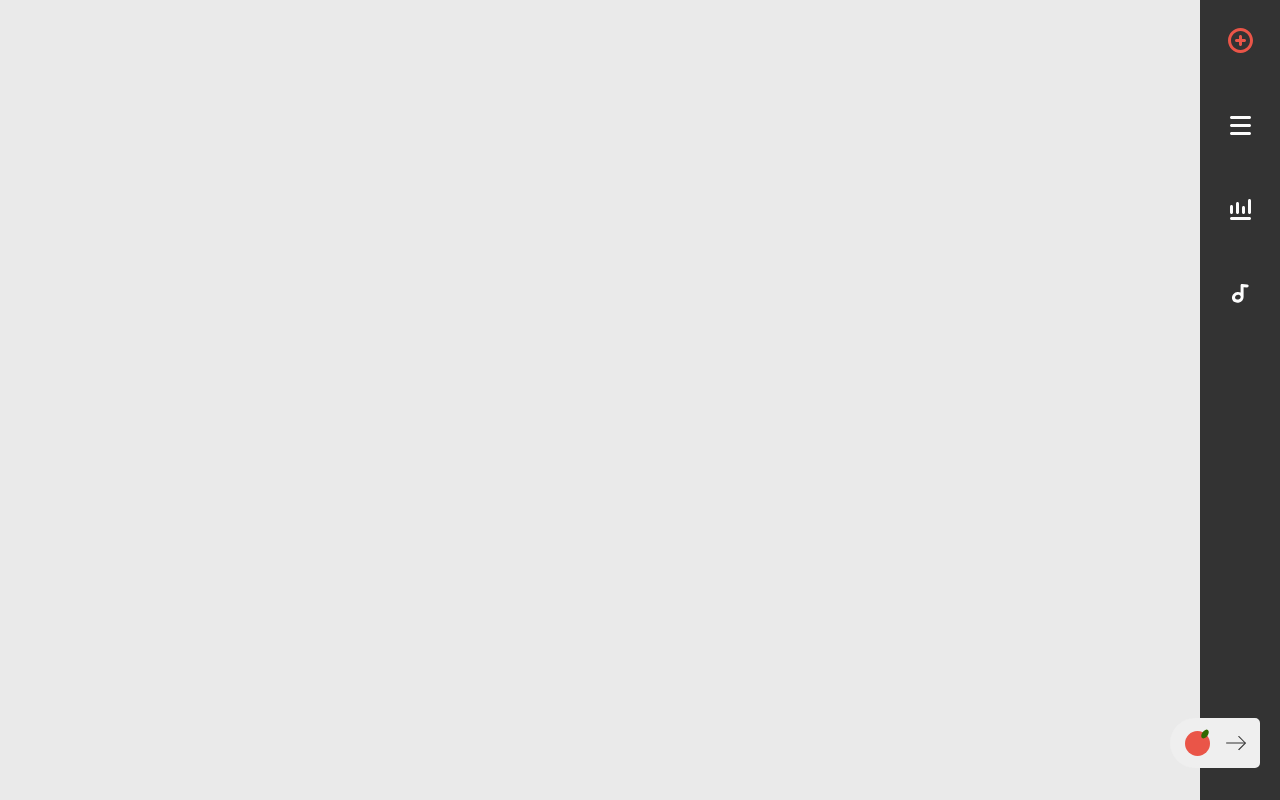
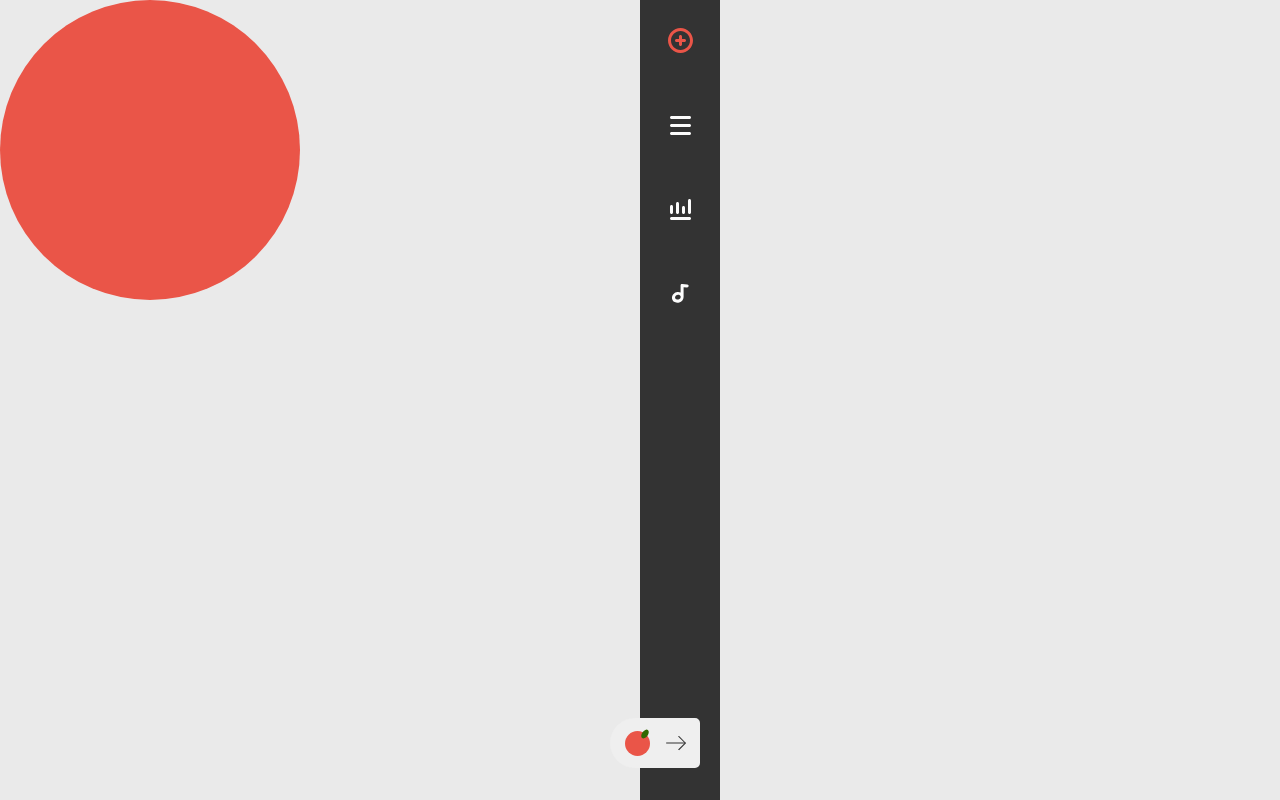
Before and after one commit to lyaui/f2e_pomodoro-clock, a React (Create React App) app: page / in a window 1280 px wide. Built offline with nearby package versions, Linux system fonts and the light colour scheme.

Commit message:
set isMenuVisible context

```diff
--- a/src/App.js
+++ b/src/App.js
@@ -1,13 +1,12 @@
+import { IsMenuVisibleProvider } from './context/isMenuVisibleContext';
 import TimerPanel from './components/TimerPanel';
 import Menu from './components/Menu';
 
-function App() {
-  return (
-    <>
-      <TimerPanel></TimerPanel>
-      <Menu></Menu>
-    </>
-  );
-}
+const App = () => (
+  <IsMenuVisibleProvider>
+    <TimerPanel></TimerPanel>
+    <Menu></Menu>
+  </IsMenuVisibleProvider>
+);
 
 export default App;
--- a/src/GlobalStyle.js
+++ b/src/GlobalStyle.js
@@ -38,6 +38,10 @@ export const GlobalStyle = createGlobalStyle`
     background-color:var(--light-gray-500);
   }
 
+  #root {
+    display:flex
+  }
+
   button {
     width: 100%;
     outline:none;
--- a/src/components/Menu/index.js
+++ b/src/components/Menu/index.js
@@ -47,7 +47,6 @@ const Menu = () => {
         activeItem={selectedPanel}
         handleToggleMenuBtn={handleToggleMenuBtn}
         handleMenuBtnClick={handleMenuBtnClick}
-        handleToggleMenuBtn={handleToggleMenuBtn}
       ></MenuBar>
       {isMenuVisible && (
         <MenuContainer title={selectedPanel}>{renderPanelsComponents()}</MenuContainer>
--- a/src/components/Menu/style.js
+++ b/src/components/Menu/style.js
@@ -5,6 +5,6 @@ export const Container = styled.div`
   max-width: ${(props) => (props.isMenuVisible ? '50%' : '80px')};
   height: 100vh;
   background-color: var(--dark-gray-500);
-  margin-left: auto;
+
   transition: var(--transition);
 `;
--- a/src/components/TimerPanel/Welcome/index.js
+++ b/src/components/TimerPanel/Welcome/index.js
@@ -0,0 +1,8 @@
+import React from 'react';
+import { Graph } from './style';
+
+const Welcome = () => {
+  return <Graph></Graph>;
+};
+
+export default Welcome;
--- /dev/null
+++ b/src/components/TimerPanel/Welcome/style.js
@@ -0,0 +1,8 @@
+import styled from 'styled-components/macro';
+
+export const Graph = styled.div`
+  width: 300px;
+  height: 300px;
+  border-radius: 50%;
+  background-color: var(--primary);
+`;
--- a/src/components/TimerPanel/index.js
+++ b/src/components/TimerPanel/index.js
@@ -1,7 +1,11 @@
+import { Container } from './style';
 import React from 'react';
+import Welcome from './Welcome';
 
-const TimerPanel = () => {
-  return <div></div>;
-};
+const TimerPanel = () => (
+  <Container>
+    <Welcome></Welcome>
+  </Container>
+);
 
 export default TimerPanel;
--- /dev/null
+++ b/src/components/TimerPanel/style.js
@@ -0,0 +1,5 @@
+import styled from 'styled-components/macro';
+
+export const Container = styled.div`
+  width: 50%;
+`;
--- /dev/null
+++ b/src/context/isMenuVisibleContext.js
@@ -0,0 +1,16 @@
+import React, { createContext, useState, useContext } from 'react';
+
+const isMenuVisibleContext = createContext({ isMenuVisible: true, handleMenuVisible: () => {} });
+
+export const IsMenuVisibleProvider = ({ children }) => {
+  const [isMenuVisible, setIsMenuVisible] = useState(true);
+  const handleMenuVisible = () => {
+    setIsMenuVisible();
+  };
+  const contextValue = { isMenuVisible, handleMenuVisible };
+  return (
+    <isMenuVisibleContext.Provider value={contextValue}>{children}</isMenuVisibleContext.Provider>
+  );
+};
+
+export const useIsMenuVisibleVal = () => useContext(isMenuVisibleContext);
```
